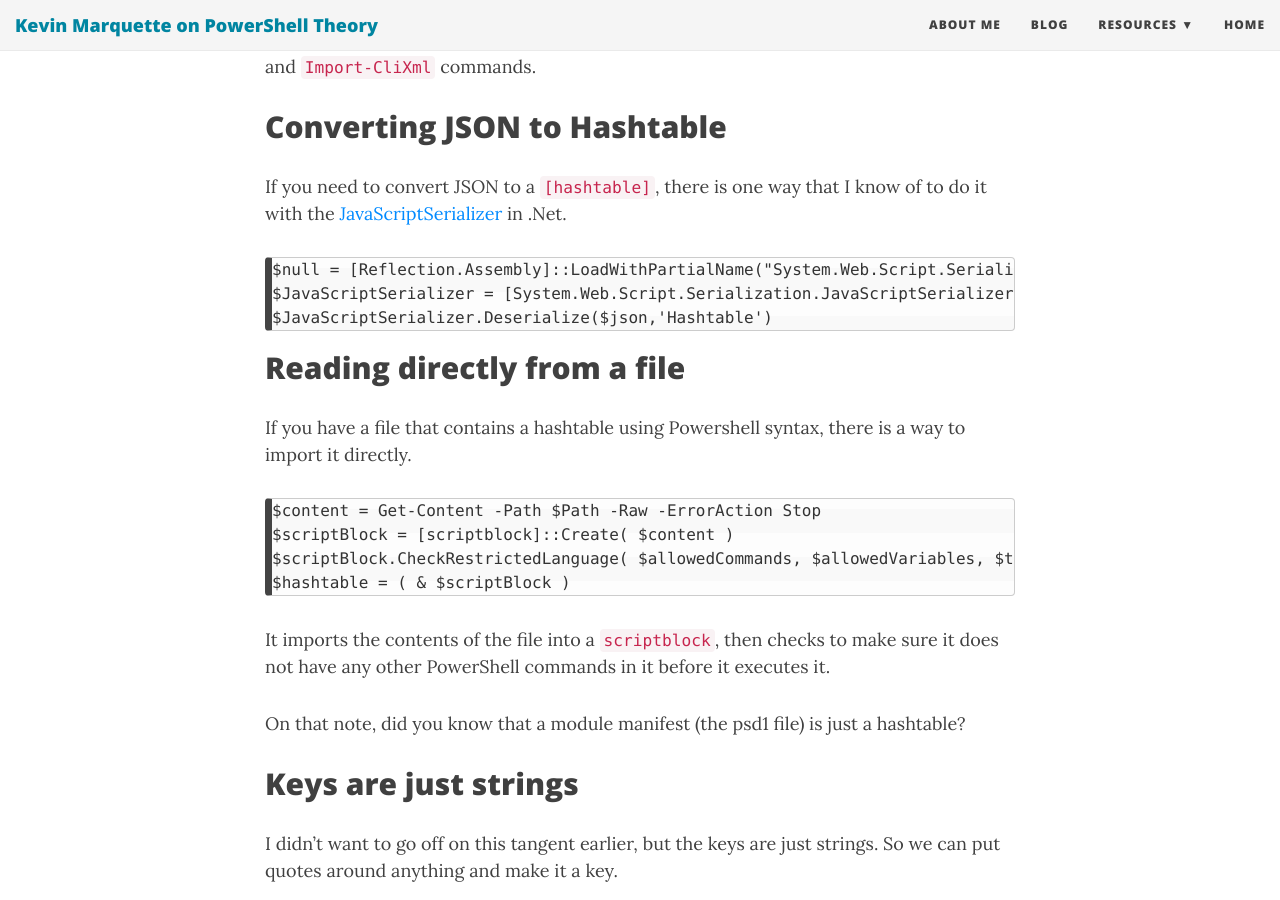
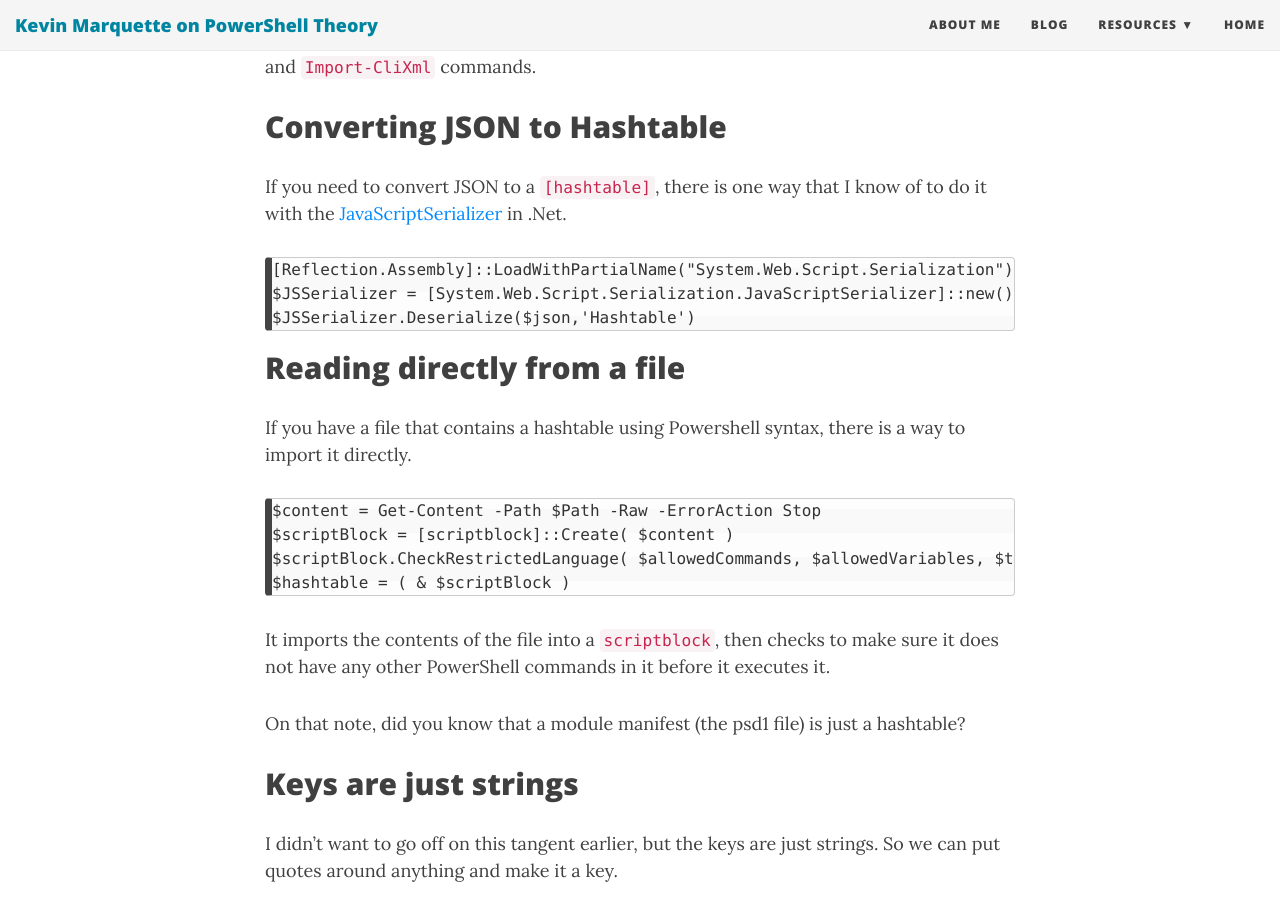
Before and after one commit to KevinMarquette/kevinmarquette.github.io, a Jekyll site: the page built from _posts/2016-11-06-powershell-hashtable-everything-you-wanted-to-know-about.md, in a window 1280 px wide and 900 px high, scrolled down 15915 px. Built offline with Jekyll 4.4.1, drawn with Linux system fonts in a browser that asks for light colours; nearby versions of some CDN libraries.

Commit message:
fix code sample line wrapping

```diff
--- a/_posts/2016-11-06-powershell-hashtable-everything-you-wanted-to-know-about.md
+++ b/_posts/2016-11-06-powershell-hashtable-everything-you-wanted-to-know-about.md
@@ -471,9 +471,9 @@ If you need it to be a `[hashtable]` on import, then you need to use the `Export
 
 If you need to convert JSON to a `[hashtable]`, there is one way that I know of to do it with the [JavaScriptSerializer](https://msdn.microsoft.com/en-us/library/system.web.script.serialization.javascriptserializer(v=vs.110).aspx) in .Net.
 
-    $null = [Reflection.Assembly]::LoadWithPartialName("System.Web.Script.Serialization")
-    $JavaScriptSerializer = [System.Web.Script.Serialization.JavaScriptSerializer]::new()
-    $JavaScriptSerializer.Deserialize($json,'Hashtable')
+    [Reflection.Assembly]::LoadWithPartialName("System.Web.Script.Serialization")
+    $JSSerializer = [System.Web.Script.Serialization.JavaScriptSerializer]::new()
+    $JSSerializer.Deserialize($json,'Hashtable')
 
 ## Reading directly from a file
 If you have a file that contains a hashtable using Powershell syntax, there is a way to import it directly.
```
